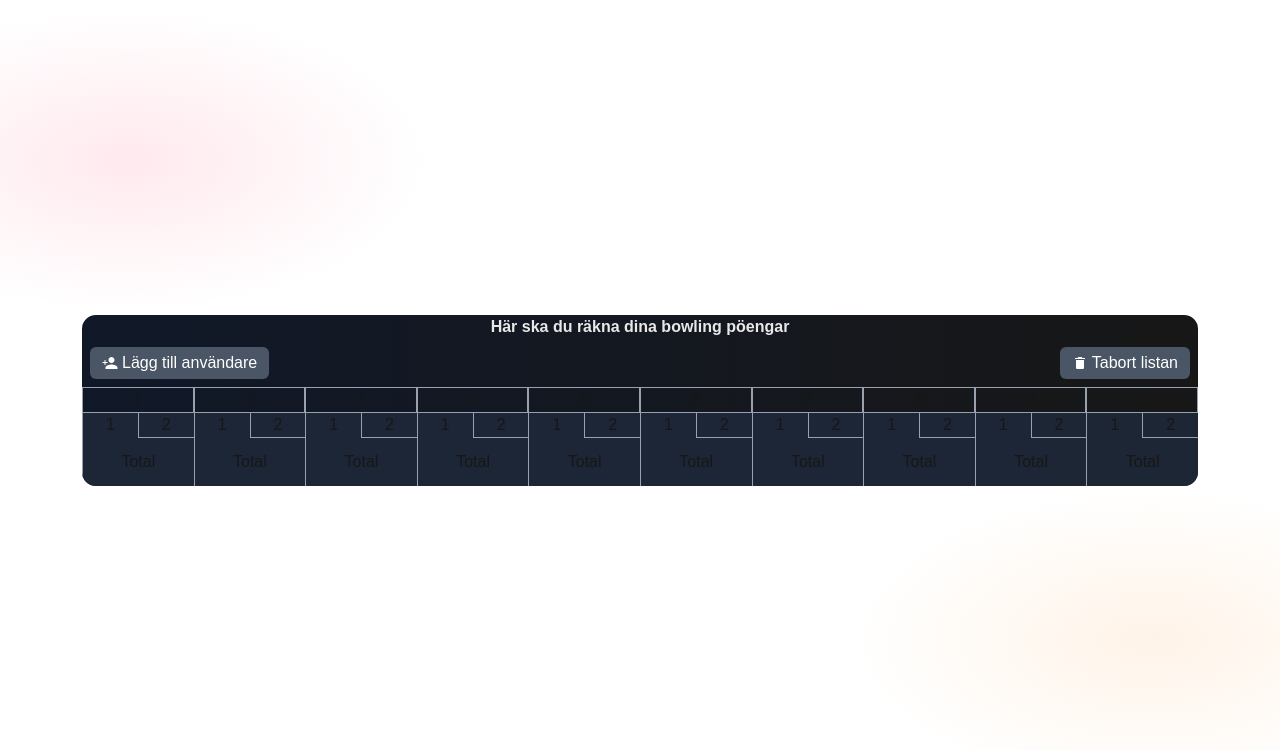
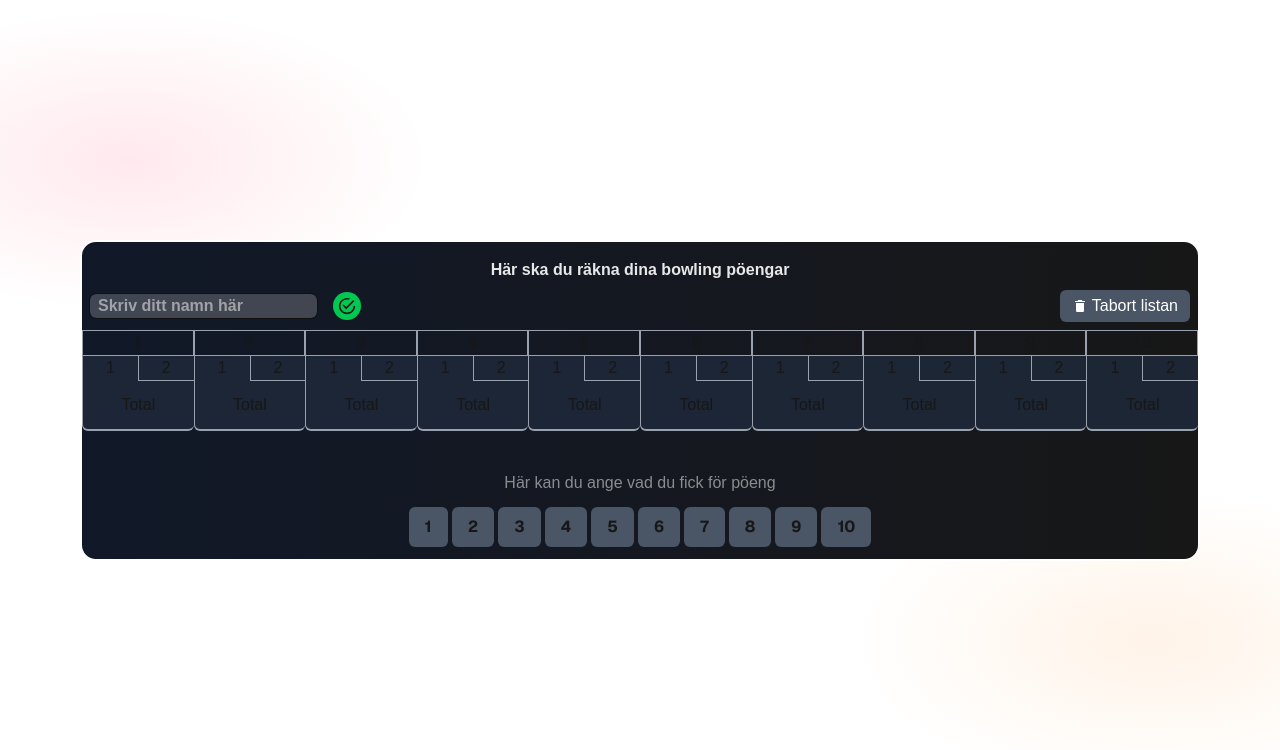
Before and after one commit to kikoDevv/bowling-simulator, a Next.js app: page / in a window 1280 px wide. Both pictures are taken after a click on the button "Lägg till användare". Shown: the top 750 px of the page. Built offline with nearby package versions, Linux system fonts and the light colour scheme.

Commit message:
Front end is done

```diff
--- a/src/app/page.tsx
+++ b/src/app/page.tsx
@@ -1,28 +1,102 @@
-import { IoMdPersonAdd, IoMdTrash } from "react-icons/io";
+"use client";
+import { IoMdPersonAdd, IoMdTrash, IoMdCheckmarkCircleOutline } from "react-icons/io";
+import { useState, useRef, useEffect } from "react";
 
 export default function Home() {
+  const [isInputOpen, setInputOpen] = useState(false);
+  const [userName, setUserName] = useState("");
+  const [currentUser, setCurrentUser] = useState<string | null>(null);
+  const inputRef = useRef<HTMLInputElement>(null);
+
+  /*--------- Focus input when opened ----------*/
+  useEffect(() => {
+    if (isInputOpen && inputRef.current) {
+      inputRef.current.focus();
+    }
+  }, [isInputOpen]);
+
+  /*--------- add user name ----------*/
+  const addUser = () => {
+    const trimmedName = userName.trim();
+    if (trimmedName) {
+      setCurrentUser(trimmedName);
+      setUserName("");
+      setInputOpen(false);
+    }
+  };
+
+  /*--------- delete user name ----------*/
+  const deleteUser = () => {
+    setCurrentUser(null);
+  };
+
+  /*--------- enter key press should fire the add user func ----------*/
+  const handleKeyPress = (e: React.KeyboardEvent) => {
+    if (e.key === "Enter") {
+      addUser();
+    }
+  };
+
   return (
     <div className="flex justify-center sm:h-screen items-center">
-      <section className="grid bg-gradient-to-r from-gray-900 to-neutral-900 w-full mx-20 rounded-2xl overflow-hidden border-2 border-white">
+      {/*--------- Hero section ----------*/}
+      <section className="grid bg-gradient-to-r from-gray-900 to-neutral-900 w-full m-5 sm:mx-20 rounded-2xl overflow-hidden border-2 border-white pt-4">
         <h1 className="text-center font-bold text-white/90">Här ska du räkna dina bowling pöengar</h1>
         {/*--------- add user section ----------*/}
-        <section className="flex justify-between items-center p-2">
-          <button className="flex items-center gap-1 bg-gray-600 rounded-md px-3 py-1 text-white hover:bg-gray-500 cursor-pointer transition-all duration-300 group">
-            <IoMdPersonAdd className="group-hover:scale-120 group-hover:text-sky-400 transition-all duration-300" />
-            Lägg till användare
-          </button>
+        <section className="sm:flex grid gap-4 sm:justify-between justify-center items-center p-2">
+          {!currentUser ? (
+            <>
+              {!isInputOpen ? (
+                <button
+                  onClick={() => setInputOpen(true)}
+                  className="flex items-center gap-1 bg-gray-600 rounded-md px-3 py-1 text-white hover:bg-gray-500 cursor-pointer transition-all duration-300 group hover:scale-103">
+                  <IoMdPersonAdd className="group-hover:scale-120 group-hover:text-sky-400 transition-all duration-300" />
+                  Lägg till användare
+                </button>
+              ) : (
+                <div className="flex items-center gap-2">
+                  <input
+                    ref={inputRef}
+                    type="text"
+                    value={userName}
+                    onChange={(e) => setUserName(e.target.value)}
+                    onKeyDown={handleKeyPress}
+                    placeholder="Skriv ditt namn här"
+                    className="bg-white/20 rounded-md pl-2 placeholder:font-semibold font-bold text-white outline-1"
+                  />
+                  <button
+                    onClick={addUser}
+                    className="bg-green-500 ml-2 rounded-full p-1 hover:scale-110 hover:bg-green-400 transition-all duration-300 cursor-pointer">
+                    <IoMdCheckmarkCircleOutline className="text-xl" />
+                  </button>
+                </div>
+              )}
+            </>
+          ) : (
+            /*--------- Show delete button & user name ----------*/
+            <>
+              <button
+                onClick={deleteUser}
+                className="flex items-center gap-1 bg-red-600 rounded-md px-3 py-1 text-white hover:bg-red-500 cursor-pointer transition-all duration-300 group hover:scale-103">
+                <IoMdTrash className="group-hover:scale-120 group-hover:text-red-300 transition-all duration-300" />
+                Ta bort användare
+              </button>
 
-          <button className="flex items-center gap-1 bg-gray-600 rounded-md px-3 py-1 text-white hover:bg-gray-500 cursor-pointer transition-all duration-300 group">
-            <IoMdTrash className="group-hover:scale-120 group-hover:text-red-500 transition-all duration-300" /> Tabort
-            listan
+              <span className="text-white font-semibold text-lg text-center">{currentUser}</span>
+            </>
+          )}
+
+          <button className="flex items-center gap-1 bg-gray-600 rounded-md px-3 py-1 text-white hover:bg-gray-500 cursor-pointer transition-all duration-300 group hover:scale-103">
+            <IoMdTrash className="group-hover:scale-120 group-hover:text-red-500 transition-all duration-300" />
+            Tabort listan
           </button>
         </section>
         {/*--------- loop score container ----------*/}
-        <div className="grid sm:flex">
+        <section className="grid sm:flex">
           {Array.from({ length: 10 }).map((_, i) => (
             <div className="grid w-full" key={i}>
               <p className="text-center border border-gray-400">{i + 1}</p>
-              <div className="grid bg-gray-800/90 border-l border-gray-400">
+              <div className="grid bg-gray-800/90 border-l border-b-2 rounded-b-md border-gray-400">
                 <div className="flex justify-center">
                   <h1 className="w-full text-center">1</h1>
                   <h1 className="w-full border border-r-0 border-t-0 border-gray-400 text-center">2</h1>
@@ -31,7 +105,20 @@ export default function Home() {
               </div>
             </div>
           ))}
-        </div>
+        </section>
+        {/*--------- Number pad section ----------*/}
+        <section className="grid mt-10 justify-center">
+          <h1 className="font-medium text-white/50 text-center">Här kan du ange vad du fick för pöeng</h1>
+          <div className="sm:flex grid grid-cols-5 p-3 items-center justify-center gap-1 w-fit">
+            {Array.from({ length: 10 }).map((_, i) => (
+              <h1
+                className="px-4 py-2 rounded-md bg-gray-600 font-bold font-sans hover:scale-115 hover:bg-gray-400 transition-all duration-200 cursor-pointer"
+                key={i}>
+                {i + 1}
+              </h1>
+            ))}
+          </div>
+        </section>
       </section>
     </div>
   );
```
